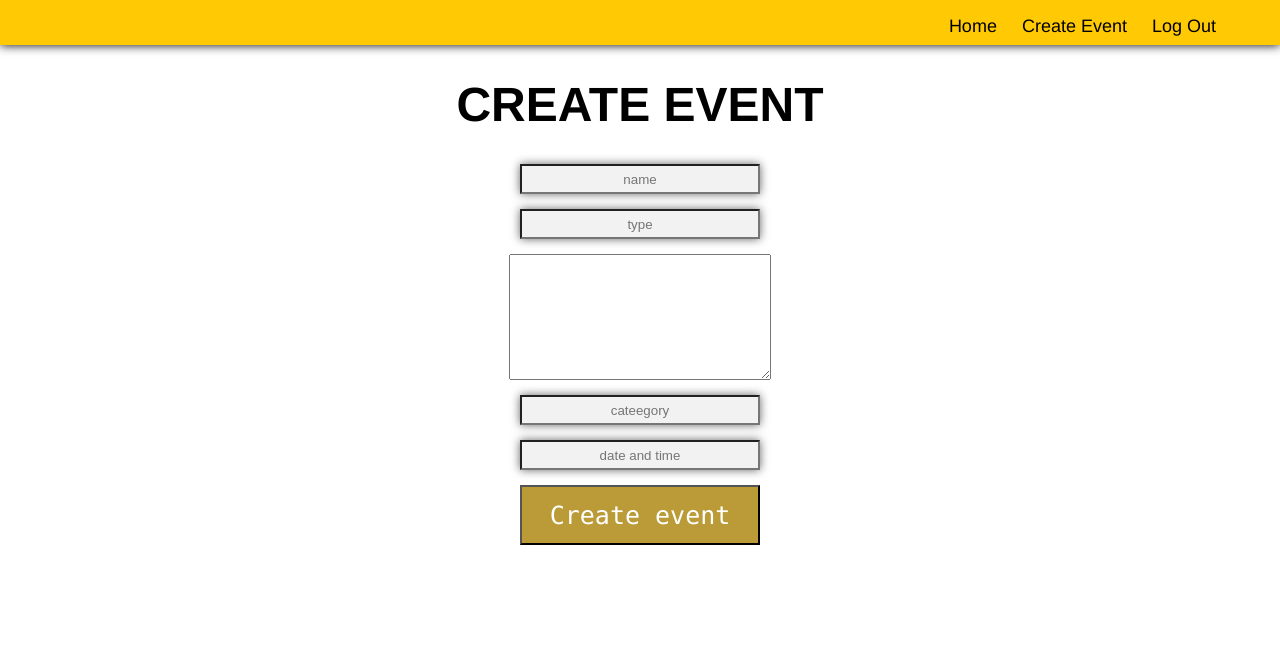
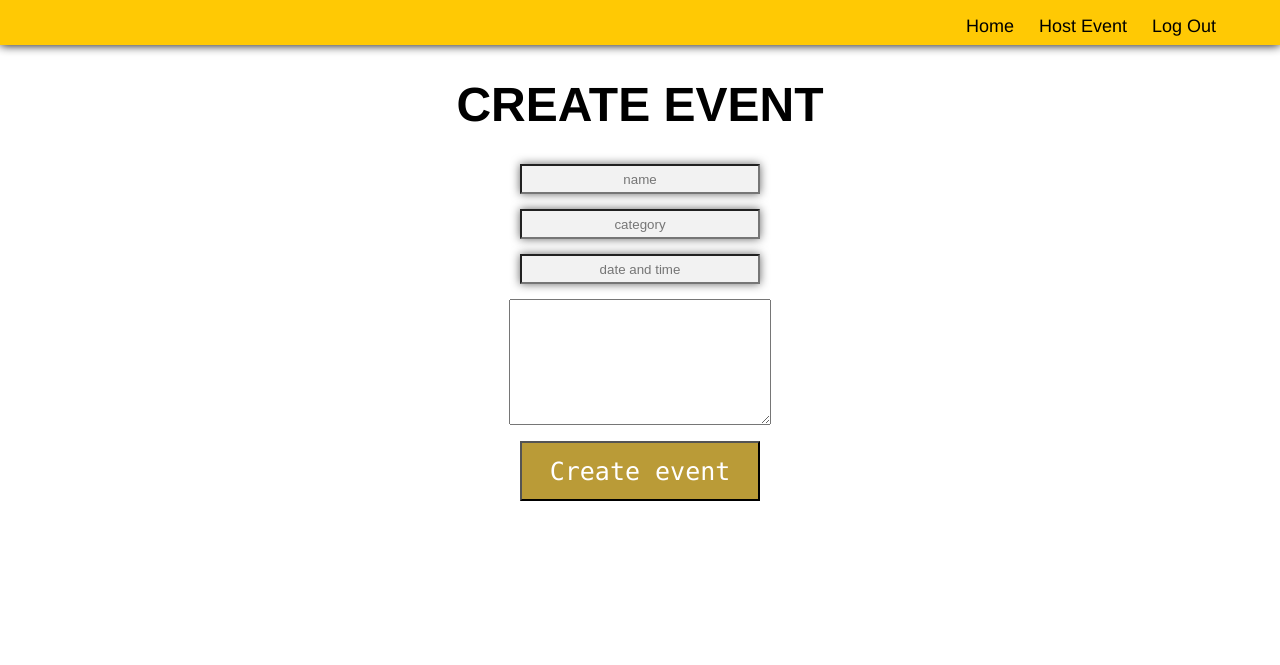
Before and after one commit to maldaranov/university_events, a PHP site: page /create_event.php in a window 1280 px wide. Shown: the top 665 px of the page. Run offline with PHP 8.4, Linux system fonts and the light colour scheme; the visitor is signed in with stand-in values (Sample User, id 1).

Commit message:
create event form

```diff
--- a/create_event.php
+++ b/create_event.php
@@ -7,11 +7,10 @@
 
     <form action="includes/create_event-inc.php" method="post">
             <input type="text" size=30 name="eventName" placeholder="name">
-            <input type="text" name="type" placeholder="type">
+            <input type="text" name="category" placeholder="category">
+            <input type="datetime" name="datetime" placeholder="date and time">
             <textarea name="description" rows=8 cols=30 wrap=virtual></textarea>
-            <input type="text" name="category" placeholder="cateegory">
-            <input type="datetime" name="datetime" placeholder="date and time">
-            <button type="submit" name="submit">Create event</button>
+            <p><button type="submit" name="submit">Create event</button></p>
     </form>
 </div>
 
--- a/includes/header.php
+++ b/includes/header.php
@@ -14,8 +14,9 @@
             <nav>
                 <ul>
                     <li><a href="index.php"> Home </a></li>
+                    <!-- show the "create event" button only to admins of RSOs-->
                     <?php if (isset($_SESSION['sessionId']) && ($_SESSION['sessionRole'] = 3)) { ?>
-                        <li><a href="create_event.php"> Create Event </a></li>
+                        <li><a href="create_event.php"> Host Event </a></li>
                     <?php } ?>
                     <li class = "right"><a href="index.php?logout='1'"> Log Out </a></li>
                 </ul>
```
